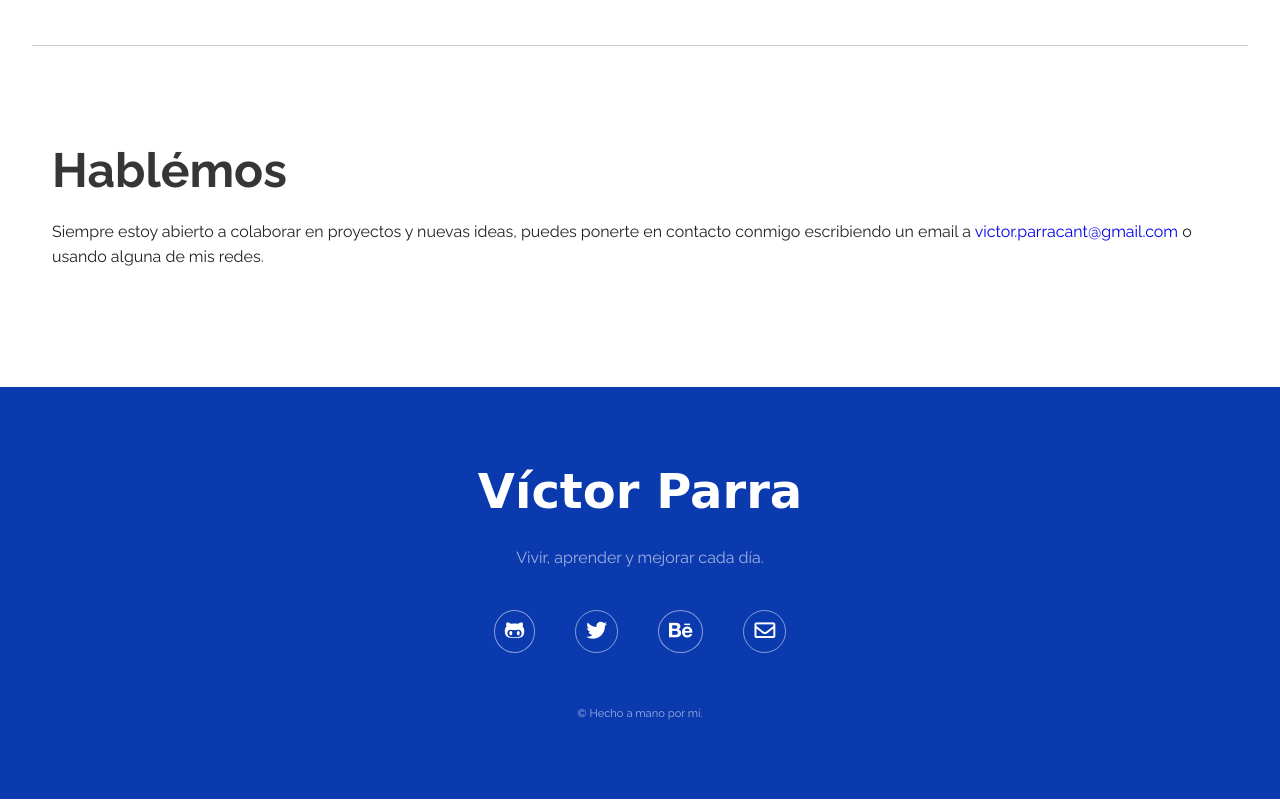
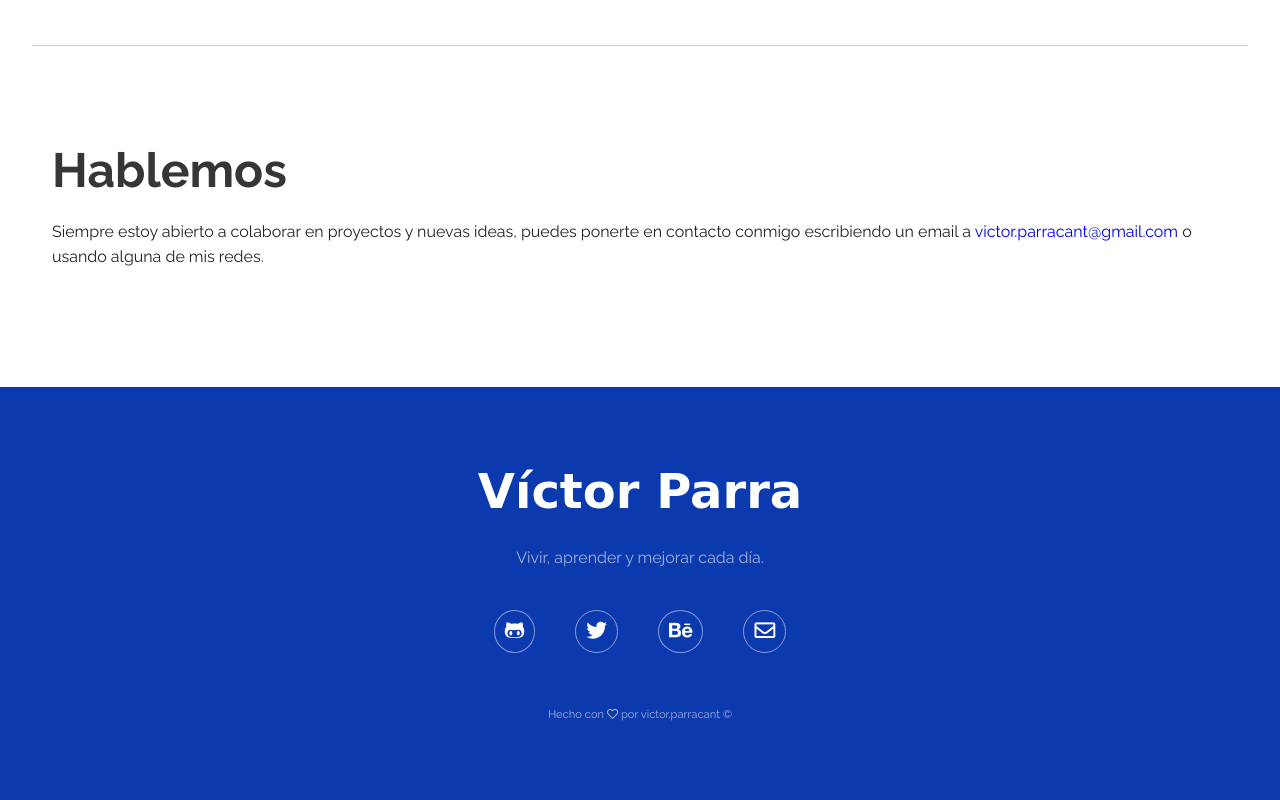
Before and after one commit to VictorParraCant/VictorParraCant.github.io, a plain HTML site: page index.html in a window 1280 px wide. Shown: the part 1598-2398 px from the top of the page. Drawn offline with Linux system fonts and the light colour scheme; a web font is replaced by a local one.

Commit message:
Minor changes

```diff
--- a/index.html
+++ b/index.html
@@ -31,7 +31,7 @@
       <div class='info'>
         <h2>Hola, soy Víctor Parra.</h2>
         <p class='about-info'>Desde que empecé mi carrera como programador hace más de 3 años y tras pasar por varias empresas, he aprendido a organizarme y adaptarme rápidamente para superar casi cualquier situación y deadline que tenga por delante con apenas una taza de café de más.</p>
-        <p class='about-info'>Durante este tiempo he podido disfrutar de programar codo con codo con diferentes desarrolladores, diseñadores o simplemente personas que me aportaban nuevos conocimientos y puntos de vista para evolucionar profesionalmente.</p>
+        <p class='about-info'>Durante este tiempo he podido disfrutar de programar codo con codo con diferentes desarrolladores, diseñadores y todo tipo de profesionales que me aportaban nuevos conocimientos y puntos de vista para evolucionar en mi trabajo.</p>
         <p class='about-info'>Y siguiendo la filosofía de 'Nunca pares de aprender', en cada trabajo he buscado un nuevo desafío con los que ponerme a prueba, y aunque ya han pasado algunos años desde que empecé este camino, siento que aún me queda mucho por recorrer y aprender.</p>
       </div>
     </section>
@@ -70,7 +70,7 @@
       </div>
     </section>
     <section id="tellme" class='tellme'>
-      <h1>Hablémos</h1>
+      <h1>Hablemos</h1>
       <p>Siempre estoy abierto a colaborar en proyectos y nuevas ideas, puedes ponerte en contacto conmigo escribiendo un email a <a href='mailto:victor.parracant@gmail.com'>victor.parracant@gmail.com</a> o usando alguna de mis redes.</p>
     </section>
     <section class='contact'>
@@ -90,7 +90,7 @@
           <i class='far fa-envelope'></i>
         </a>
       </div>
-      <span class='copyright'>© Hecho a mano por mí.</span>
+      <span class='copyright'>Hecho con <i class='far fa-heart'></i> por victor.parracant © </span>
     </section>
     <!-- <script type='text/javascript' src='./index.js'></script> -->
   </body>
```
